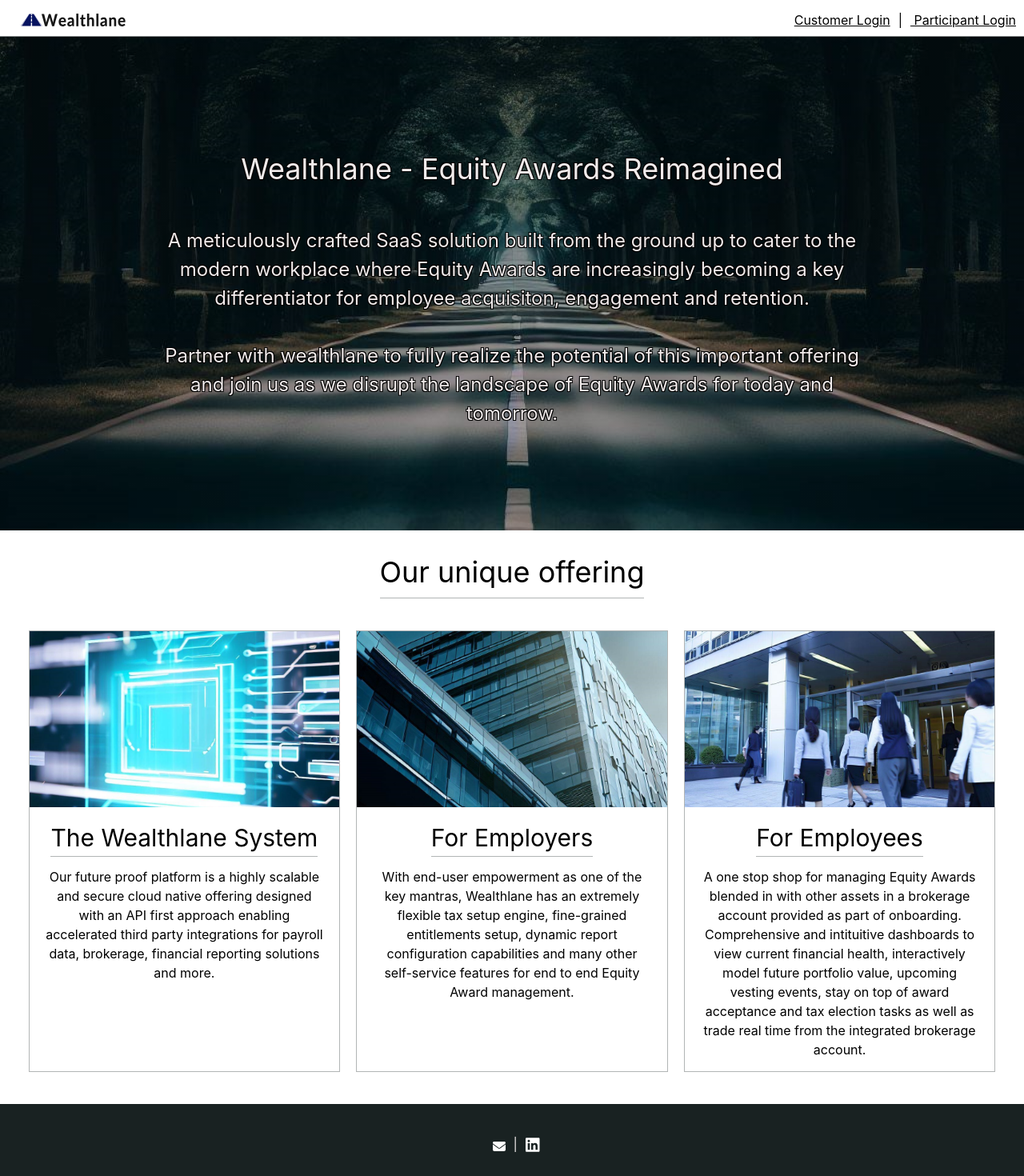
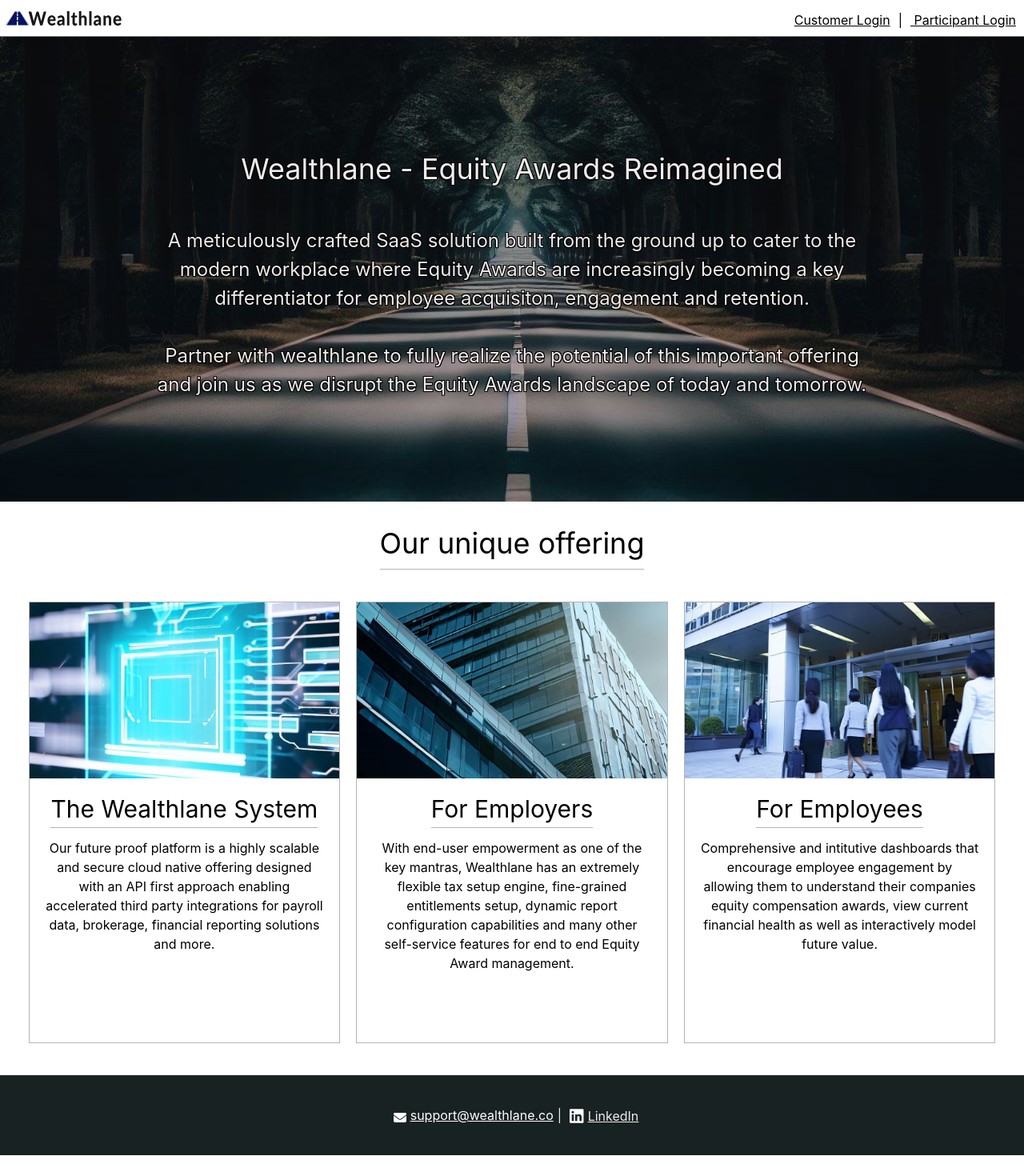
Before and after one commit to adhikp638/wealthlane, a React (Create React App) app: page / in a window 1280 px wide. Shown: the top 1470 px of the page at 80% size. After the commit the page ends 1444 px from the top, so only its background shows below. Built offline with nearby package versions, Linux system fonts and the light colour scheme.

Commit message:
Jul 23 commit

```diff
--- a/src/components/Header.js
+++ b/src/components/Header.js
@@ -67,7 +67,7 @@
       {/* <Left> */}
         {/* <BurgerMenu/> */}
       {/* </Left> */}
-      <Logo src={logo_dark}/>
+      <a href="/"><Logo src={logo_dark}/></a>
       <Center>
         {/* <Menu layout="row" /> */}
       </Center>
--- a/src/components/Main.js
+++ b/src/components/Main.js
@@ -29,7 +29,7 @@
   justify-content: flex-start; /* Align content to the top */
   padding: 10% 15%; /* Adjust the padding-top value to move the text closer to the top */
   text-align: center;
-  background: linear-gradient(rgba(0, 0, 0, 0.4), rgba(0, 0, 0, 0.3)); /* Add a gradient overlay */
+  background: linear-gradient(rgba(20, 0, 0, 0.4), rgba(20, 0, 0, 0.3)); /* Add a gradient overlay */
 
   @media (max-width: 768px) {
     padding: 15% 10%; /* Adjust the padding-top value for smaller screens */
@@ -107,7 +107,7 @@
         <br/>
         <br/>
           Partner with wealthlane to fully realize the potential of this important offering and
-          join us as we disrupt the landscape of Equity Awards for today and tomorrow.
+          join us as we disrupt the Equity Awards landscape of today and tomorrow.
         </MainBodyText>
       </ContentContainer>
     </MainContainer>
--- a/src/components/pages/ContactsPage.js
+++ b/src/components/pages/ContactsPage.js
@@ -36,6 +36,12 @@
   margin-left: 10px;
   cursor: pointer;
   margin-top: 2px;
+  content: "blah";
+`;
+
+const LinkedInIconWrapper = styled.div`
+  cursor: pointer;
+  text-decoration: underline;
 `;
 
 const Separator = styled.span`
@@ -48,15 +54,20 @@
     <ContactPanel>
       <ContactEmail href={`mailto:${"support@wealthlane.co"}`}>
         <EmailIcon icon={faEnvelope} />
+        <span>support@wealthlane.co</span>
       </ContactEmail>
       <Separator>|</Separator>
-      <LinkedInIcon
-        icon={faLinkedin}
-        size="lg"
-        onClick={() => {
-          window.open("https://www.linkedin.com/company/wealthlane-financial-inc/about/", "_blank");
-        }}
-      />
+      <LinkedInIconWrapper           onClick={() => {
+            window.open("https://www.linkedin.com/company/wealthlane-financial-inc/about/", "_blank");
+          }}>
+        <LinkedInIcon
+          icon={faLinkedin}
+          size="lg"
+
+        />
+        <Separator></Separator>
+        <span>LinkedIn</span>
+      </LinkedInIconWrapper>
     </ContactPanel>
   );
 };
--- a/src/components/pages/ThreePanelPage.js
+++ b/src/components/pages/ThreePanelPage.js
@@ -147,11 +147,9 @@
           <TextWrapper>
             <LargeText>For Employees</LargeText>
             <SmallText>
-               A one stop shop for managing Equity Awards blended in with other assets in a brokerage
-               account provided as part of onboarding.
-               Comprehensive and intituitive dashboards to view current financial health, interactively
-               model future portfolio value, upcoming vesting events, stay on top of award acceptance
-               and tax election tasks as well as trade real time from the integrated brokerage account.
+            Comprehensive and intitutive dashboards that encourage employee engagement by allowing them
+            to understand their companies equity compensation awards, view current financial health as well as
+            interactively model future value.
             </SmallText>
 
           </TextWrapper>
```
